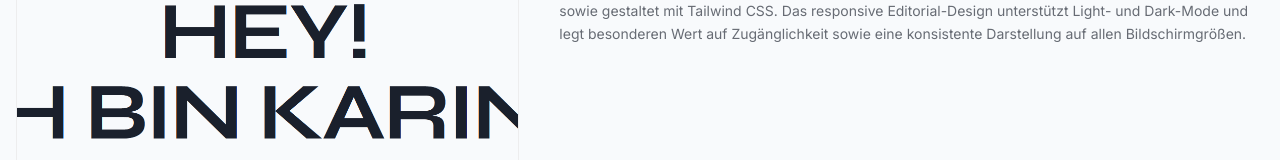
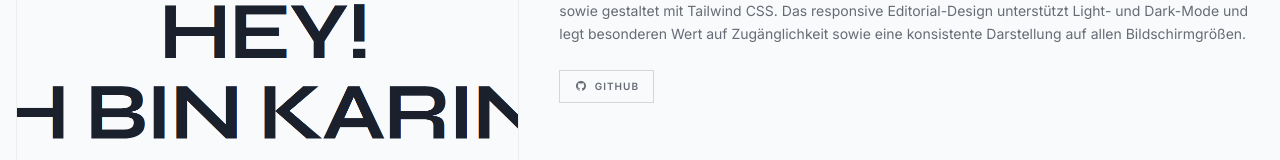
Before and after one commit to Sevynidd/Portfolio, an Angular app: page /projects in a window 1280 px wide. Shown: the part 632-792 px from the top of the page. Built offline with nearby package versions, Linux system fonts and the light colour scheme.

Commit message:
Add GitHub links to project cards
This commit adds direct GitHub links to the Portfolio and Bolus Manager project cards, complete with a GitHub icon and accessible external-link attributes. It also introduces styling for the new project link so it matches the site theme and hover behavior.

```diff
--- a/src/app/pages/projects.component.html
+++ b/src/app/pages/projects.component.html
@@ -38,6 +38,10 @@
               Editorial-Design unterstützt Light- und Dark-Mode und legt besonderen Wert auf
               Zugänglichkeit sowie eine konsistente Darstellung auf allen Bildschirmgrößen.
             </p>
+            <a href="https://github.com/Sevynidd/Portfolio" target="_blank" rel="noopener noreferrer" class="project-github-link">
+              <svg width="12" height="12" viewBox="0 0 24 24" fill="currentColor" aria-hidden="true"><path d="M12 2C6.477 2 2 6.477 2 12c0 4.418 2.865 8.166 6.839 9.489.5.092.682-.217.682-.482 0-.237-.009-.868-.013-1.703-2.782.604-3.369-1.34-3.369-1.34-.454-1.155-1.11-1.463-1.11-1.463-.908-.62.069-.608.069-.608 1.003.07 1.531 1.03 1.531 1.03.892 1.529 2.341 1.087 2.91.832.092-.647.35-1.088.636-1.338-2.22-.253-4.555-1.11-4.555-4.943 0-1.091.39-1.984 1.029-2.683-.103-.253-.446-1.27.098-2.647 0 0 .84-.269 2.75 1.025A9.578 9.578 0 0 1 12 6.836a9.59 9.59 0 0 1 2.504.337c1.909-1.294 2.747-1.025 2.747-1.025.546 1.377.202 2.394.1 2.647.64.699 1.028 1.592 1.028 2.683 0 3.842-2.339 4.687-4.566 4.935.359.309.678.919.678 1.852 0 1.336-.012 2.415-.012 2.743 0 .267.18.578.688.48C19.138 20.163 22 16.418 22 12c0-5.523-4.477-10-10-10z"/></svg>
+              GitHub
+            </a>
           </div>
         </div>
       </div>
@@ -89,6 +93,10 @@
               persönliche Korrekturfaktoren und Tageszeitpläne, berechnet normale und aufgeteilte
               Boli in Echtzeit und speichert häufig genutzte Kohlenhydratmengen als Schnellzugriff.
             </p>
+            <a href="https://github.com/Sevynidd/Bolus-Manager" target="_blank" rel="noopener noreferrer" class="project-github-link">
+              <svg width="12" height="12" viewBox="0 0 24 24" fill="currentColor" aria-hidden="true"><path d="M12 2C6.477 2 2 6.477 2 12c0 4.418 2.865 8.166 6.839 9.489.5.092.682-.217.682-.482 0-.237-.009-.868-.013-1.703-2.782.604-3.369-1.34-3.369-1.34-.454-1.155-1.11-1.463-1.11-1.463-.908-.62.069-.608.069-.608 1.003.07 1.531 1.03 1.531 1.03.892 1.529 2.341 1.087 2.91.832.092-.647.35-1.088.636-1.338-2.22-.253-4.555-1.11-4.555-4.943 0-1.091.39-1.984 1.029-2.683-.103-.253-.446-1.27.098-2.647 0 0 .84-.269 2.75 1.025A9.578 9.578 0 0 1 12 6.836a9.59 9.59 0 0 1 2.504.337c1.909-1.294 2.747-1.025 2.747-1.025.546 1.377.202 2.394.1 2.647.64.699 1.028 1.592 1.028 2.683 0 3.842-2.339 4.687-4.566 4.935.359.309.678.919.678 1.852 0 1.336-.012 2.415-.012 2.743 0 .267.18.578.688.48C19.138 20.163 22 16.418 22 12c0-5.523-4.477-10-10-10z"/></svg>
+              GitHub
+            </a>
           </div>
         </div>
       </div>
--- a/src/styles.css
+++ b/src/styles.css
@@ -300,6 +300,29 @@ h1, h2, h3, h4, h5, h6, .display-font {
 [data-theme="dark"] .project-placeholder .theme-light { display: none; }
 [data-theme="dark"] .project-placeholder .theme-dark { display: block; }
 
+/* ── Project GitHub link ── */
+.project-github-link {
+  display: inline-flex;
+  align-items: center;
+  gap: 0.5rem;
+  margin-top: 1.5rem;
+  padding: 0.5rem 0.9rem;
+  border: 1px solid color-mix(in srgb, var(--fg) 25%, transparent);
+  color: var(--fg);
+  opacity: 0.65;
+  font-size: 0.625rem;
+  font-weight: 700;
+  text-transform: uppercase;
+  letter-spacing: 0.1em;
+  text-decoration: none;
+  transition: opacity 0.3s, border-color 0.3s;
+}
+
+.project-github-link:hover {
+  opacity: 1;
+  border-color: color-mix(in srgb, var(--fg) 60%, transparent);
+}
+
 /* ── Shared outline button ── */
 .btn-outline {
   display: inline-block;
```
